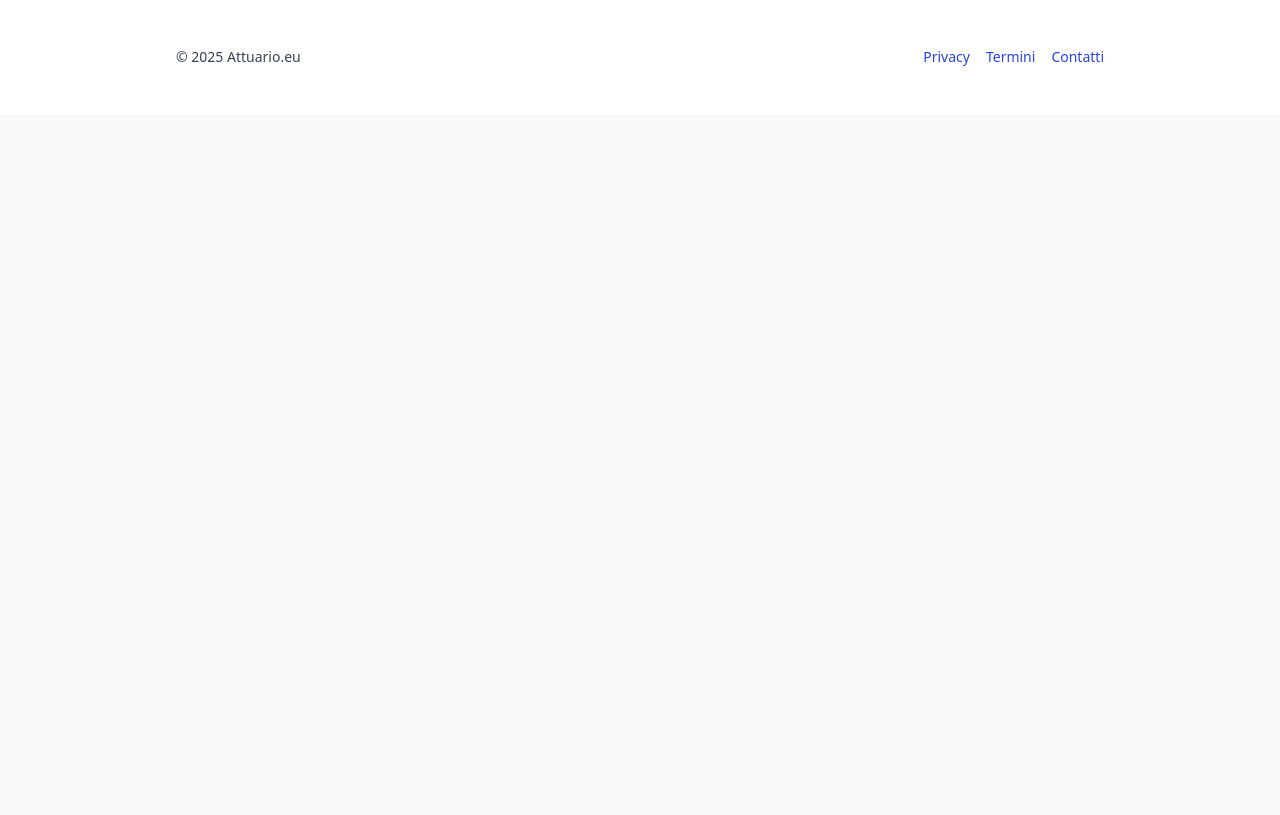
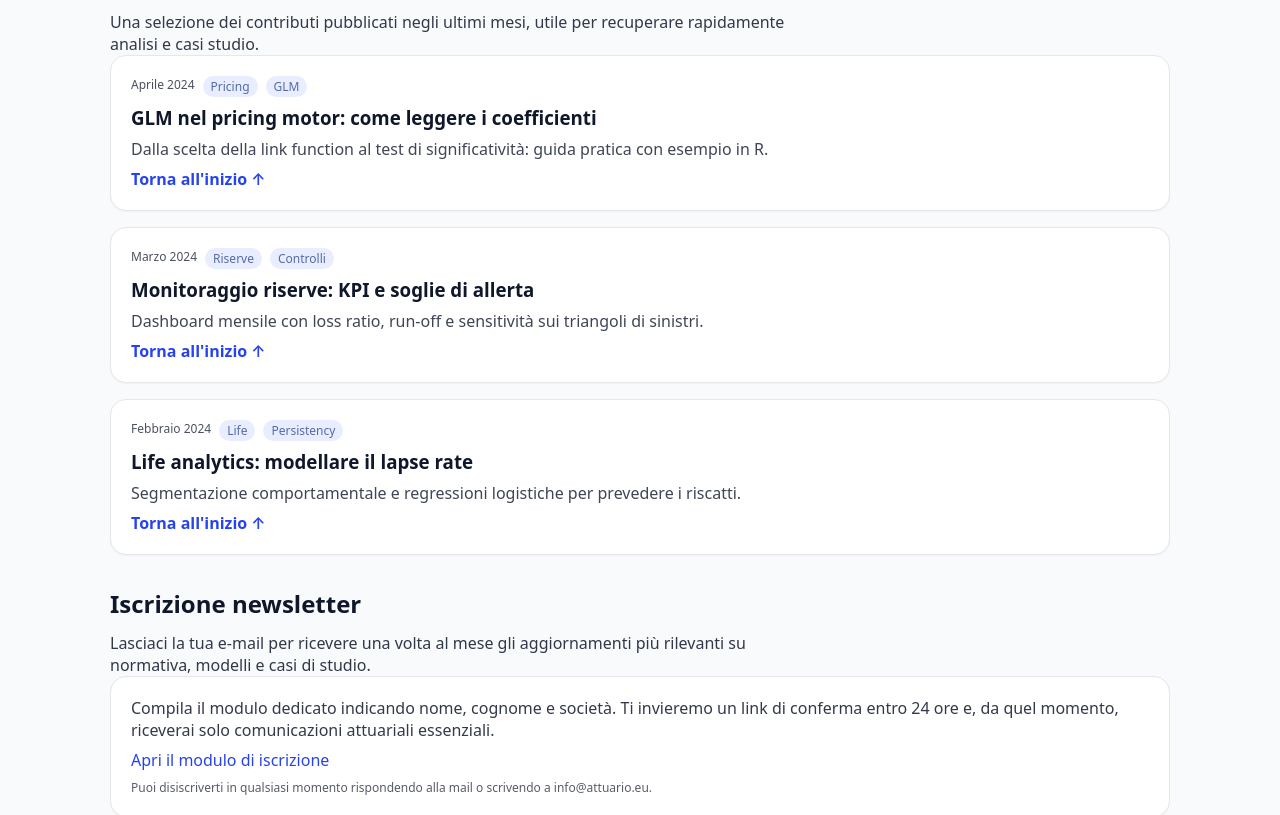
Before and after one commit to pietroscik/attuario-eu, a Next.js app: page /blog in a window 1280 px wide. Shown: the part 1720-2535 px from the top of the page. Before the commit the page ends 1834 px from the top, so only its background shows below. Built offline with nearby package versions, Linux system fonts and the light colour scheme.

Commit message:
Restore blog anchor targets

```diff
--- a/pages/blog.js
+++ b/pages/blog.js
@@ -67,7 +67,7 @@ export default function Blog() {
   return (
     <>
       <Nav />
-      <main className="container">
+      <main id="top" className="container">
         <section className="hero hero--stack">
           <p className="eyebrow">Attuarial insight hub</p>
           <h1>Blog & risorse pratiche</h1>
@@ -167,6 +167,52 @@ export default function Blog() {
             ))}
           </div>
         </section>
+
+        <section id="archivio" className="section">
+          <h2>Archivio articoli</h2>
+          <p className="section-intro">
+            Una selezione dei contributi pubblicati negli ultimi mesi, utile per recuperare rapidamente analisi e casi studio.
+          </p>
+          <div className="stack">
+            {latest.map(post => (
+              <article key={`${post.title}-archivio`} className="card stack-sm">
+                <div className="article-meta">
+                  <span>{post.date}</span>
+                  {post.tags.map(tag => (
+                    <span key={`${post.title}-${tag}`} className="tag-pill">
+                      {tag}
+                    </span>
+                  ))}
+                </div>
+                <h3 style={{ margin: 0 }}>{post.title}</h3>
+                <p style={{ margin: 0, opacity: 0.8 }}>{post.summary}</p>
+                <a href="#top" style={{ fontWeight: 600 }}>
+                  Torna all'inizio ↑
+                </a>
+              </article>
+            ))}
+          </div>
+        </section>
+
+        <section id="iscrizione-newsletter" className="section">
+          <h2>Iscrizione newsletter</h2>
+          <p className="section-intro">
+            Lasciaci la tua e-mail per ricevere una volta al mese gli aggiornamenti più rilevanti su normativa, modelli e casi
+            di studio.
+          </p>
+          <article className="card stack-sm">
+            <p style={{ margin: 0, opacity: 0.85 }}>
+              Compila il modulo dedicato indicando nome, cognome e società. Ti invieremo un link di conferma entro 24 ore e,
+              da quel momento, riceverai solo comunicazioni attuariali essenziali.
+            </p>
+            <a className="btn primary" href="https://attuario.eu/newsletter" rel="noopener noreferrer">
+              Apri il modulo di iscrizione
+            </a>
+            <p className="calculator-note" style={{ marginTop: 0 }}>
+              Puoi disiscriverti in qualsiasi momento rispondendo alla mail o scrivendo a info@attuario.eu.
+            </p>
+          </article>
+        </section>
       </main>
       <Footer />
     </>
```
